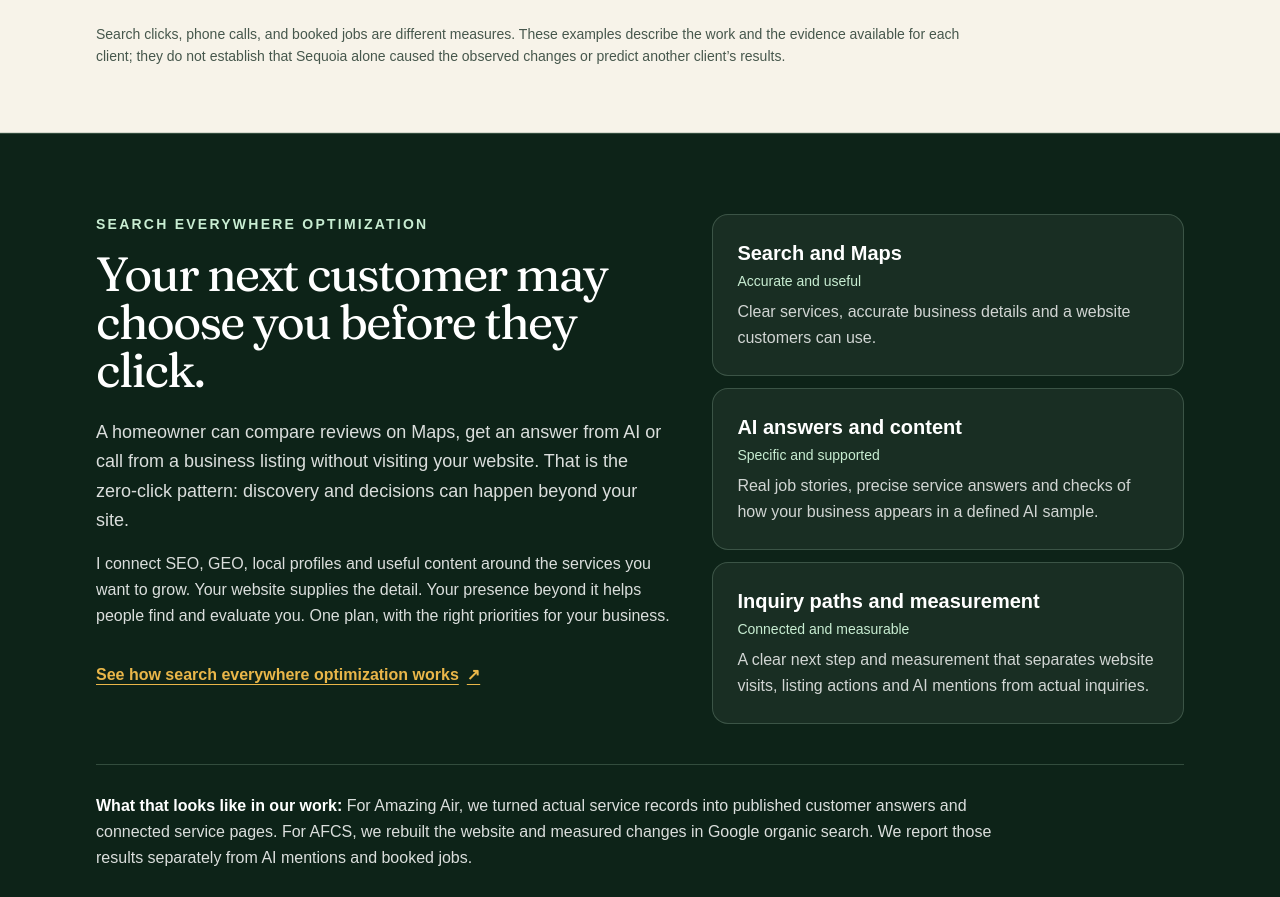
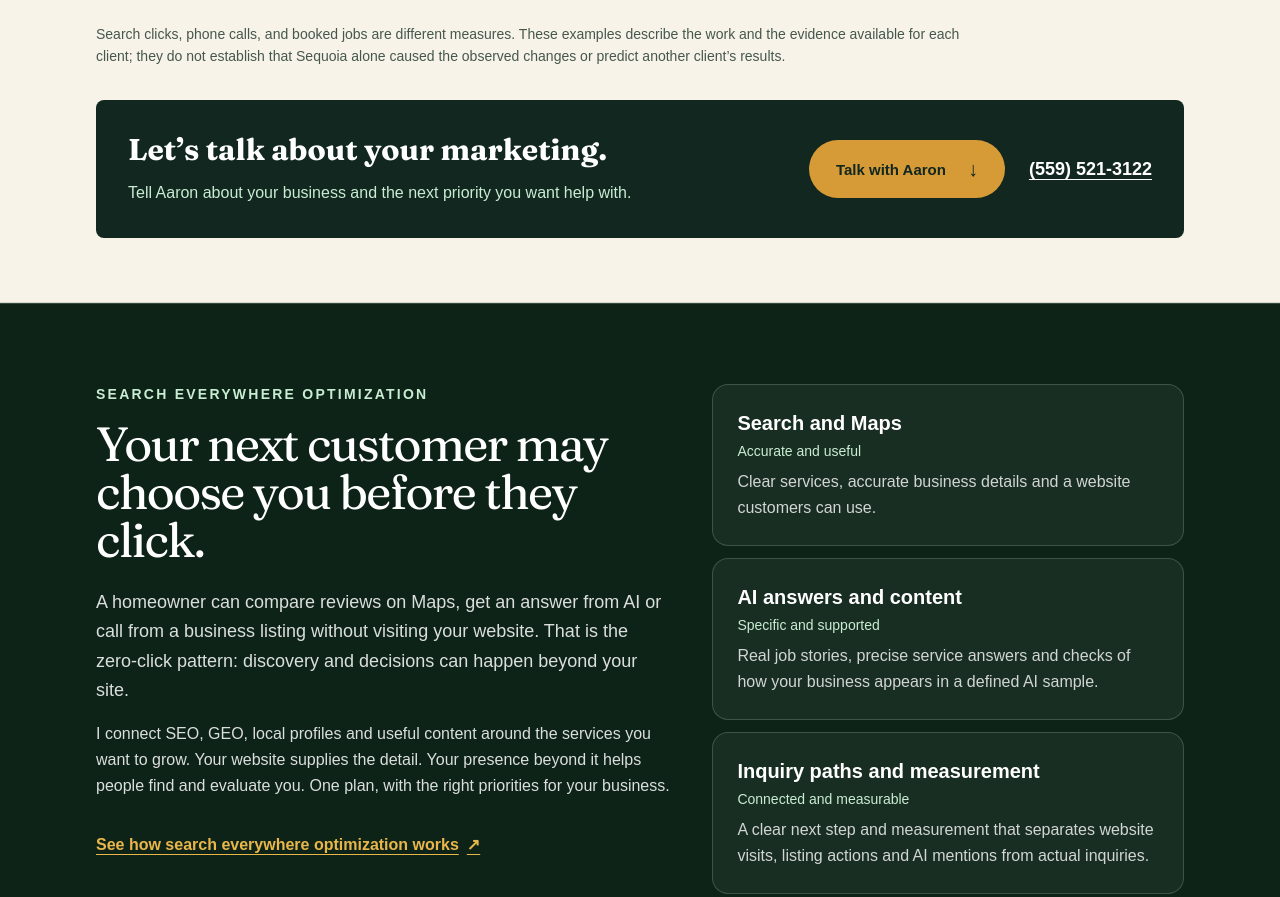
Before and after one commit to SequoiaGeo/next-website, a Next.js app: page / in a window 1280 px wide. Shown: the part 2629-3526 px from the top of the page. Built offline with nearby package versions, Linux system fonts and the light colour scheme; no server answers; a web font is replaced by a local one.

Commit message:
Add on-page conversation CTA after case-study cards (#67)

```diff
--- a/src/components/HomepageCaseStudies.tsx
+++ b/src/components/HomepageCaseStudies.tsx
@@ -52,6 +52,16 @@ export default function HomepageCaseStudies() {
           ))}
         </div>
         <p className="mt-6 max-w-4xl text-sm leading-relaxed text-[#46574c]">Search clicks, phone calls, and booked jobs are different measures. These examples describe the work and the evidence available for each client; they do not establish that Sequoia alone caused the observed changes or predict another client’s results.</p>
+        <div className="mt-8 flex flex-wrap items-center justify-between gap-6 rounded-lg bg-[#11271f] p-6 text-white sm:p-8">
+          <div className="max-w-xl">
+            <h3 className="font-serif text-2xl font-bold sm:text-3xl">Let&rsquo;s talk about your marketing.</h3>
+            <p className="mt-3 text-base leading-relaxed text-[#C8EDD2]">Tell Aaron about your business and the next priority you want help with.</p>
+          </div>
+          <div className="flex flex-wrap items-center gap-4 sm:gap-6">
+            <a href="#inquiry" className="forest-button">Talk with Aaron <span aria-hidden="true">&#8595;</span></a>
+            <a href="tel:5595213122" className="inline-flex min-h-11 items-center text-lg font-semibold text-white underline underline-offset-4">(559) 521-3122</a>
+          </div>
+        </div>
       </div>
     </section>
   );
```
